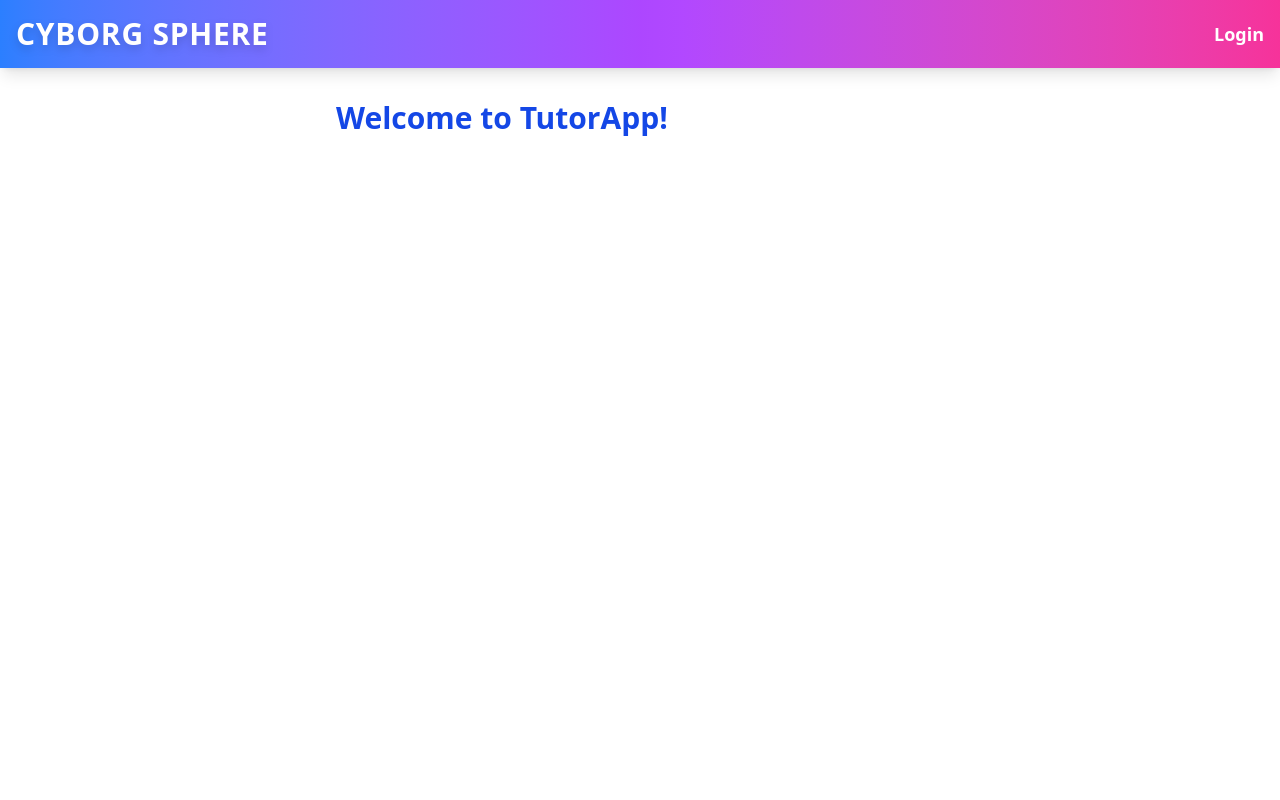
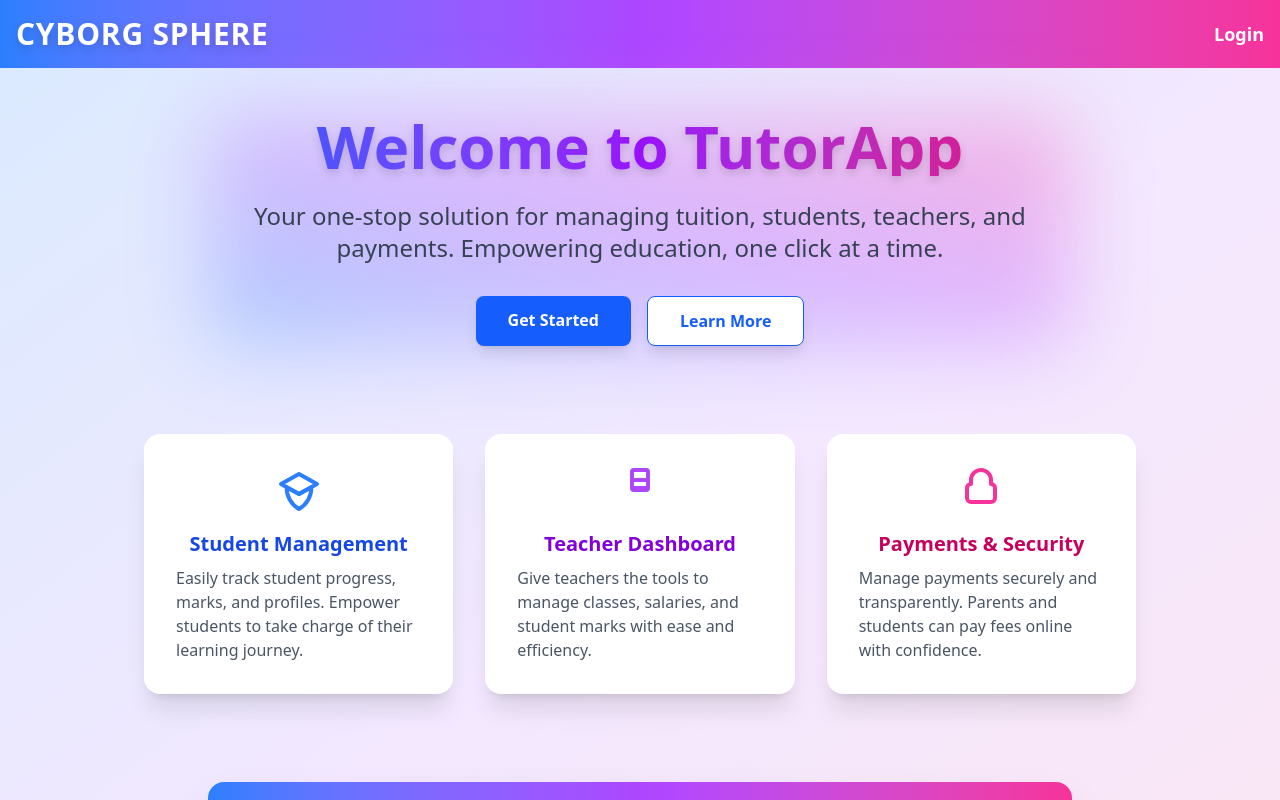
Before and after one commit to LKappagoda00/tutorapp, a React (Vite) app in the folder frontend/: page / in a window 1280 px wide. Shown: the top 800 px of the page. Built offline with nearby package versions, Linux system fonts and the light colour scheme.

Commit message:
create home page

```diff
--- a/frontend/src/pagers/Home.jsx
+++ b/frontend/src/pagers/Home.jsx
@@ -6,11 +6,103 @@ const Home = () => {
     return (
         <>
         <Header />
-        <div className="max-w-2xl mx-auto p-8">
+        <main className="flex flex-col items-center justify-center min-h-screen bg-gradient-to-br from-blue-100 via-purple-100 to-pink-100">
+                    {/* Hero Section */}
+                    <section className="flex flex-col items-center w-full max-w-4xl px-4 py-12 mx-auto text-center">
+                        <div className="relative w-full">
+                            <div className="absolute inset-0 rounded-3xl bg-gradient-to-tr from-blue-400 via-purple-400 to-pink-400 blur-2xl opacity-40 animate-pulse"></div>
+                            <div className="relative z-10">
+                                <h1 className="mb-6 text-5xl font-extrabold text-transparent md:text-6xl bg-clip-text bg-gradient-to-r from-blue-600 via-purple-600 to-pink-600 drop-shadow-lg animate-fade-in">
+                                    Welcome to TutorApp
+                                </h1>
+                                <p className="mb-8 text-lg font-medium text-gray-700 delay-200 md:text-2xl animate-fade-in">
+                                    Your one-stop solution for managing tuition, students, teachers, and payments. Empowering education, one click at a time.
+                                </p>
+                                <div className="flex flex-col justify-center gap-4 md:flex-row animate-fade-in delay-400">
+                                    <a href="/login" className="px-8 py-3 font-semibold text-white transition-all duration-300 bg-blue-600 rounded-lg shadow-lg hover:bg-blue-700">
+                                        Get Started
+                                    </a>
+                                    <a href="#features" className="px-8 py-3 font-semibold text-blue-600 transition-all duration-300 bg-white border border-blue-600 rounded-lg shadow-lg hover:bg-blue-50">
+                                        Learn More
+                                    </a>
+                                </div>
+                            </div>
+                        </div>
+                    </section>
 
-            <h1 className="text-3xl font-bold mb-4 text-blue-700">Welcome to TutorApp!</h1>
+                    {/* Features Section */}
+                    <section id="features" className="grid w-full max-w-5xl grid-cols-1 gap-8 px-4 py-10 mx-auto md:grid-cols-3">
+                        <div className="flex flex-col items-center p-8 transition-transform duration-300 bg-white shadow-xl rounded-2xl hover:scale-105 animate-fade-in-up">
+                            <div className="mb-4 text-4xl text-blue-500">
+                                <svg xmlns="http://www.w3.org/2000/svg" fill="none" viewBox="0 0 24 24" stroke="currentColor" className="w-12 h-12">
+                                    <path strokeLinecap="round" strokeLinejoin="round" strokeWidth={2} d="M12 14l9-5-9-5-9 5 9 5z" />
+                                    <path strokeLinecap="round" strokeLinejoin="round" strokeWidth={2} d="M12 14l6.16-3.422A12.083 12.083 0 0112 21.5a12.083 12.083 0 01-6.16-10.922L12 14z" />
+                                </svg>
+                            </div>
+                            <h3 className="mb-2 text-xl font-bold text-blue-700">Student Management</h3>
+                            <p className="text-gray-600">Easily track student progress, marks, and profiles. Empower students to take charge of their learning journey.</p>
+                        </div>
+                        <div className="flex flex-col items-center p-8 transition-transform duration-300 delay-200 bg-white shadow-xl rounded-2xl hover:scale-105 animate-fade-in-up">
+                            <div className="mb-4 text-4xl text-purple-500">
+                                <svg xmlns="http://www.w3.org/2000/svg" fill="none" viewBox="0 0 24 24" stroke="currentColor" className="w-12 h-12">
+                                    <path strokeLinecap="round" strokeLinejoin="round" strokeWidth={2} d="M16 7V3m0 0a1 1 0 00-1-1h-6a1 1 0 00-1 1v4m8 0H8m8 0v4m0 0a1 1 0 01-1 1h-6a1 1 0 01-1-1V7m8 4H8" />
+                                </svg>
+                            </div>
+                            <h3 className="mb-2 text-xl font-bold text-purple-700">Teacher Dashboard</h3>
+                            <p className="text-gray-600">Give teachers the tools to manage classes, salaries, and student marks with ease and efficiency.</p>
+                        </div>
+                        <div className="flex flex-col items-center p-8 transition-transform duration-300 bg-white shadow-xl rounded-2xl hover:scale-105 animate-fade-in-up delay-400">
+                            <div className="mb-4 text-4xl text-pink-500">
+                                <svg xmlns="http://www.w3.org/2000/svg" fill="none" viewBox="0 0 24 24" stroke="currentColor" className="w-12 h-12">
+                                    <path strokeLinecap="round" strokeLinejoin="round" strokeWidth={2} d="M17 9V7a5 5 0 00-10 0v2a2 2 0 00-2 2v5a2 2 0 002 2h10a2 2 0 002-2v-5a2 2 0 00-2-2z" />
+                                </svg>
+                            </div>
+                            <h3 className="mb-2 text-xl font-bold text-pink-700">Payments & Security</h3>
+                            <p className="text-gray-600">Manage payments securely and transparently. Parents and students can pay fees online with confidence.</p>
+                        </div>
+                    </section>
 
-        </div>
+                    {/* Call to Action Section */}
+                    <section className="flex flex-col items-center w-full max-w-4xl px-4 py-12 mx-auto text-center">
+                        <div className="p-8 shadow-2xl bg-gradient-to-r from-blue-500 via-purple-500 to-pink-500 rounded-2xl animate-fade-in-up">
+                            <h2 className="mb-4 text-3xl font-bold text-white md:text-4xl">Ready to transform your tuition experience?</h2>
+                            <p className="mb-6 text-lg text-white">Join TutorApp today and unlock the power of seamless tuition management for students, teachers, and parents.</p>
+                            <a href="/login" className="px-8 py-3 font-semibold text-blue-600 transition-all duration-300 bg-white rounded-lg shadow-lg hover:bg-blue-50">
+                                Sign Up Now
+                            </a>
+                        </div>
+                    </section>
+
+                    {/* Custom Animations */}
+                    <style>{`
+                        .animate-fade-in {
+                            animation: fadeIn 1s ease both;
+                        }
+                        .animate-fade-in-up {
+                            animation: fadeInUp 1s ease both;
+                        }
+                        .animate-fade-in.delay-200 {
+                            animation-delay: 0.2s;
+                        }
+                        .animate-fade-in.delay-400 {
+                            animation-delay: 0.4s;
+                        }
+                        .animate-fade-in-up.delay-200 {
+                            animation-delay: 0.2s;
+                        }
+                        .animate-fade-in-up.delay-400 {
+                            animation-delay: 0.4s;
+                        }
+                        @keyframes fadeIn {
+                            from { opacity: 0; }
+                            to { opacity: 1; }
+                        }
+                        @keyframes fadeInUp {
+                            from { opacity: 0; transform: translateY(40px); }
+                            to { opacity: 1; transform: translateY(0); }
+                        }
+                    `}</style>
+                </main>
         </>
     );
 };
```
